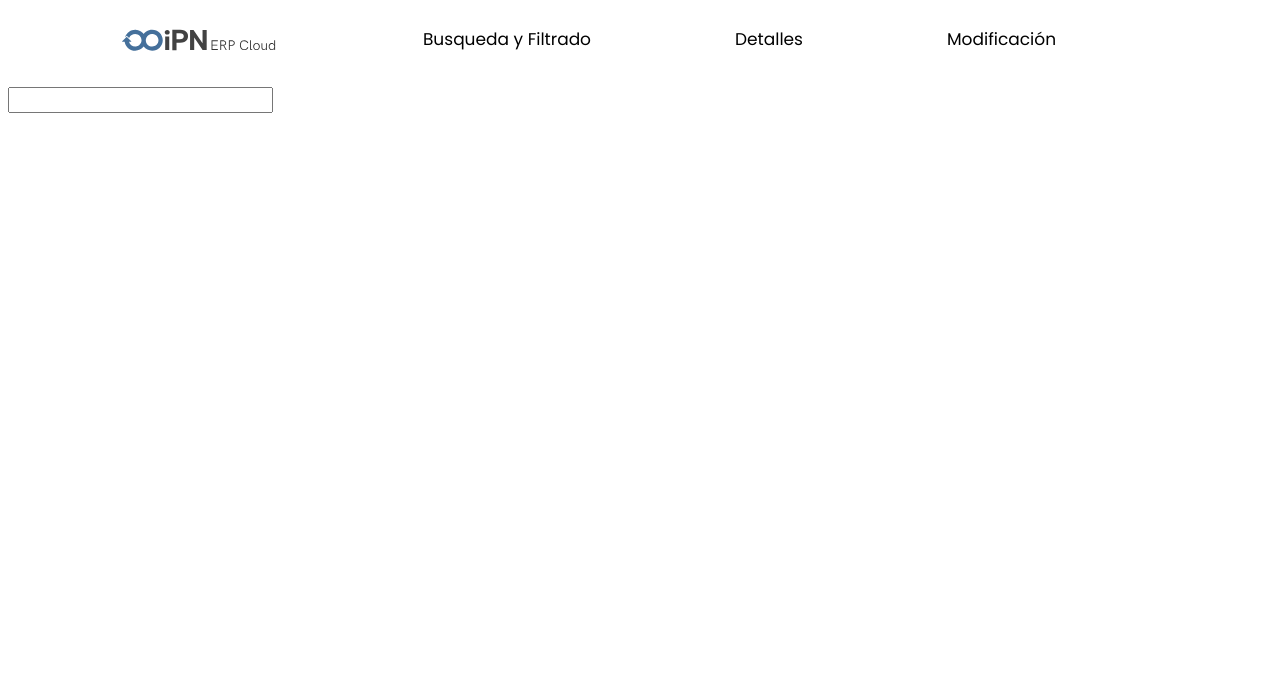
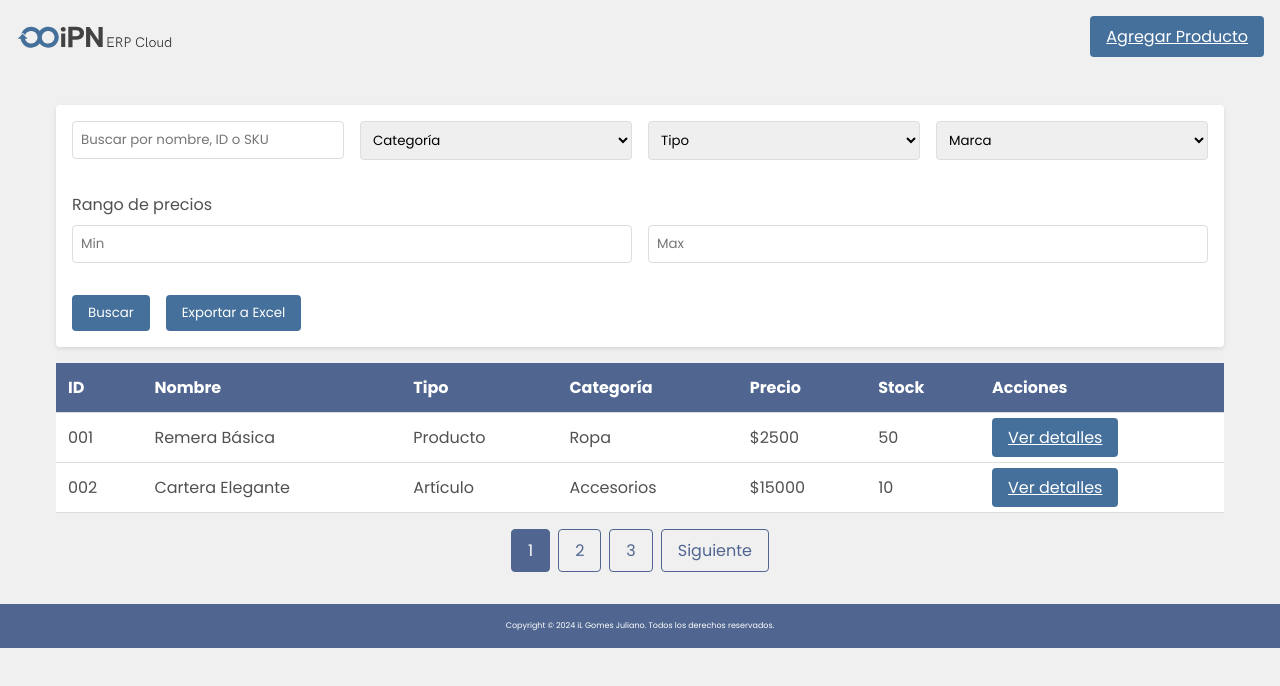
Before and after one commit to shulii1/proyectoIPN.JulianoG, a plain HTML site: page index.html in a window 1280 px wide. Drawn offline with Linux system fonts and the light colour scheme.

Commit message:
Modificaciones finales para entrega parcial

```diff
--- a/index.html
+++ b/index.html
@@ -1,34 +1,117 @@
 <!DOCTYPE html>
 <html lang="en">
+
 <head>
     <meta charset="UTF-8">
     <meta name="viewport" content="width=device-width, initial-scale=1.0">
-    <title>Bienvenido</title>
-    <link rel="stylesheet" href="./resources/css/styles.css">
+    <title>Bienvenido a iPN ERP Cloud</title>
+    <link rel="stylesheet" href="resources/css/styles.css">
+    <link rel="stylesheet" href="resources/css/search.css">
     <link rel="preconnect" href="https://fonts.googleapis.com">
     <link rel="preconnect" href="https://fonts.gstatic.com" crossorigin>
-<link href="https://fonts.googleapis.com/css2?family=Poppins:ital,wght@0,100;0,200;0,300;0,400;0,500;0,600;0,700;0,800;0,900;1,100;1,200;1,300;1,400;1,500;1,600;1,700;1,800;1,900&display=swap" rel="stylesheet">
+    <link
+        href="https://fonts.googleapis.com/css2?family=Poppins:ital,wght@0,100;0,200;0,300;0,400;0,500;0,600;0,700;0,800;0,900;1,100;1,200;1,300;1,400;1,500;1,600;1,700;1,800;1,900&display=swap"
+        rel="stylesheet">
 </head>
 
 <body>
-
     <header>
-        <nav>
-            <ul>
-                <li><img src="./resources/img/logo_iPN.svg" alt="logo_iPN"><a href="#" target="_blank"></a></li>
-                <li>Busqueda y Filtrado</li>
-                <li>Detalles</li>
-                <li>Modificación</li>
-                <li></li>
-            </ul>
-        </nav>
+        <img src="resources/img/logo_iPN.svg" alt="logo_iPN">
+        <a href="edition.html" class="btn btn-primary">Agregar Producto</a>
     </header>
-</body>
     <main>
-<input type="search">
+        <section class="search-panel">
+            <form id="searchForm">
+                <div class="search-grid">
+                    <div class="form-group">
+                        <input type="text" class="form-control" placeholder="Buscar por nombre, ID o SKU">
+                    </div>
+                    <div class="form-group">
+                        <select class="form-control">
+                            <option value="">Categoría</option>
+                            <option>Cotillón</option>
+                            <option>Bazar</option>
+                            <option>Bijoutería</option>
+                        </select>
+                    </div>
+                    <div class="form-group">
+                        <select class="form-control">
+                            <option value="">Tipo</option>
+                            <option>Producto</option>
+                            <option>Artículo</option>
+                        </select>
+                    </div>
+                    <div class="form-group">
+                        <select class="form-control">
+                            <option value="">Marca</option>
+                            <option>Gucci</option>
+                            <option>Balenciaga</option>
+                        </select>
+                    </div>
+                </div>
+                <div class="search-grid">
+                    <div class="form-group">
+                        <label>Rango de precios</label>
+                        <div style="display: flex; gap: 1rem;">
+                            <!--JG: Estilo en linea porque no se porque no me funcionaba desde la hoja de esilos mediante ID-->
+                            <input type="number" class="form-control" placeholder="Min">
+                            <input type="number" class="form-control" placeholder="Max">
+                        </div>
+                    </div>
+                </div>
+                <div class="button-group">
+                    <button type="submit" class="btn btn-primary">Buscar</button>
+                    <button type="button" class="btn btn-primary">Exportar a Excel</button>
+                </div>
+            </form>
+        </section>
+        <table class="products-table">
+            <thead>
+                <tr>
+                    <th>ID</th>
+                    <th>Nombre</th>
+                    <th>Tipo</th>
+                    <th>Categoría</th>
+                    <th>Precio</th>
+                    <th>Stock</th>
+                    <th>Acciones</th>
+                </tr>
+            </thead>
+            <tbody>
+                <tr>
+                    <td>001</td>
+                    <td>Remera Básica</td>
+                    <td>Producto</td>
+                    <td>Ropa</td>
+                    <td>$2500</td>
+                    <td>50</td>
+                    <td>
+                        <a href="details.html" class="btn btn-primary">Ver detalles</a>
+                    </td>
+                </tr>
+                <tr>
+                    <td>002</td>
+                    <td>Cartera Elegante</td>
+                    <td>Artículo</td>
+                    <td>Accesorios</td>
+                    <td>$15000</td>
+                    <td>10</td>
+                    <td>
+                        <a href="details.html" class="btn btn-primary">Ver detalles</a>
+                    </td>
+                </tr>
+            </tbody>
+        </table>
+        <div class="pagination">
+            <a href="#" class="active">1</a>
+            <a href="#">2</a>
+            <a href="#">3</a>
+            <a href="#">Siguiente</a>
+        </div>
     </main>
     <footer>
+        <p>Copyright © 2024 iL Gomes Juliano. Todos los derechos reservados.</p>
+    </footer>
+</body>
 
-</footer>
-<script></script>
 </html>
--- /dev/null
+++ b/resources/css/details.css
@@ -0,0 +1,111 @@
+.product-card {
+    background: white;
+    padding: 2rem;
+    border-radius: 4px;
+    box-shadow: 0 2px 4px rgba(0, 0, 0, 0.1);
+}
+
+.product-grid {
+    display: grid;
+    grid-template-columns: repeat(auto-fit, minmax(300px, 1fr));
+    gap: 2rem;
+    margin-bottom: 2rem;
+}
+
+.image-gallery {
+    position: relative;
+    overflow: hidden;
+}
+
+.gallery-container {
+    display: flex;
+    transition: transform 0.3s ease;
+}
+
+.gallery-image {
+    width: 100%;
+    aspect-ratio: 1;
+    object-fit: cover;
+}
+
+.gallery-controls {
+    display: flex;
+    justify-content: center;
+    gap: 1rem;
+    margin-top: 1rem;
+}
+
+.btn {
+    padding: 0.5rem 1rem;
+    border: none;
+    border-radius: 4px;
+    cursor: pointer;
+    color: white;
+    background-color: var(--accent-color);
+}
+
+.btn-primary {
+    background-color: var(--accent-color);
+}
+
+.btn-primary:hover {
+    background-color: var(--dark-accent);
+}
+
+.variants-table {
+    width: 100%;
+    border-collapse: collapse;
+    margin-top: 1rem;
+}
+
+.variants-table th,
+.variants-table td {
+    padding: 0.75rem;
+    text-align: left;
+    border-bottom: 1px solid #ddd;
+}
+
+.variants-table th {
+    background-color: var(--primary-color);
+    color: white;
+}
+
+.product-info h2 {
+    color: var(--primary-color);
+    margin-bottom: 1rem;
+}
+
+.product-info p {
+    margin-bottom: 1rem;
+    line-height: 1.6;
+}
+
+.product-meta {
+    margin: 1rem 0;
+    padding: 1rem 0;
+    border-top: 1px solid #ddd;
+    border-bottom: 1px solid #ddd;
+}
+
+.product-meta div {
+    margin-bottom: 0.5rem;
+}
+
+.promotions {
+    background: #e8f4ff;
+    padding: 1rem;
+    border-radius: 4px;
+    margin-top: 1rem;
+}
+
+@media (max-width: 768px) {
+    .product-grid {
+        grid-template-columns: 1fr; /*JG: Mostre las 2 columnas en una sola al alcanzar el tamaño de pantalla de celular*/
+    }
+
+    .variants-table {
+        display: block;
+        overflow-x: auto;
+        white-space: nowrap;
+    }
+}
--- /dev/null
+++ b/resources/css/edition.css
@@ -0,0 +1,78 @@
+/*JG: Admito que no llegue con los tiempos y empece a usar estilos en linea para esta interfaz*/
+
+.card {
+    background: #FFF;
+    padding: 2rem;
+    border-radius: 8px;
+    box-shadow: 0 2px 4px rgba(0, 0, 0, 0.1);
+}
+
+.form-grid {
+    display: grid;
+    grid-template-columns: 1fr 1fr;
+    gap: 2rem;
+}
+
+.form-group {
+    margin-bottom: 1rem;
+}
+
+.form-group label {
+    display: block;
+    margin-bottom: 0.5rem;
+    color: var(--primary);
+    font-weight: bold;
+}
+
+.form-control {
+    width: 100%;
+    padding: 0.5rem;
+    border: 1px solid #ddd;
+    border-radius: 4px;
+}
+
+.btn {
+    padding: 0.5rem 1rem;
+    border: none;
+    border-radius: 4px;
+    color: #FFF;
+    background: var(--accent);
+    cursor: pointer;
+}
+
+.btn-primary {
+    background-color: var(--accent-color);
+}
+
+.btn-primary:hover {
+    background-color: var(--dark-accent);
+}
+
+.btn-danger {
+    background: #dc3545;
+}
+
+table {
+    width: 100%;
+    border-collapse: collapse;
+    margin: 1rem 0;
+}
+
+th,
+td {
+    padding: 0.5rem;
+    border-bottom: 1px solid #ddd;
+    text-align: left;
+}
+
+th {
+    background: var(--primary);
+    color: #FFF;
+}
+
+
+@media (max-width: 768px) {
+    .form-grid {
+        grid-template-columns: 1fr;
+    }
+} /*JG: Mostre las 2 columnas en una sola al alcanzar el tamaño de pantalla de celular*/
--- /dev/null
+++ b/resources/css/search.css
@@ -0,0 +1,119 @@
+/*JG:Estilos base desarrollado en la hoja "styles.css"*/
+.search-panel {
+    background: #FFF;
+    padding: 1rem;
+    margin: 1rem 0;
+    border-radius: 4px;
+    box-shadow: 0 2px 4px rgba(0,0,0,0.1);
+}
+
+.search-grid {
+    display: grid;
+    grid-template-columns: repeat(auto-fit, minmax(200px, 1fr));
+    gap: 1rem;
+    margin-bottom: 1rem;
+}
+
+.form-group {
+    margin-bottom: 1rem;
+}
+
+.form-group label {
+    display: block;
+    margin-bottom: 0.5rem;
+}
+
+.form-control {
+    width: 100%;
+    padding: 0.5rem;
+    border: 1px solid #ddd;
+    border-radius: 4px;
+}
+
+.btn {
+    padding: 0.5rem 1rem;
+    border: none;
+    border-radius: 4px;
+    cursor: pointer;
+    color: #FFF;
+}
+
+.btn-primary {
+    background-color: var(--accent-color);
+}
+
+.btn-primary:hover {
+    background-color: var(--dark-accent);
+}
+
+.products-table {
+    width: 100%;
+    border-collapse: collapse;
+    background: #FFF;
+    margin-top: 1rem;
+}
+
+.products-table th,
+.products-table td {
+    padding: 0.75rem;
+    text-align: left;
+    border-bottom: 1px solid #ddd;
+}
+
+.products-table th {
+    background-color: var(--primary-color);
+    color: #FFF;
+}
+
+.products-table tr:hover {
+    background-color: #f5f5f5;
+}
+
+.pagination {
+    display: flex;
+    justify-content: center;
+    list-style: none;
+    padding: 1rem 0;
+    gap: 0.5rem;
+}
+
+.pagination a {
+    padding: 0.5rem 1rem;
+    border: 1px solid var(--primary-color);
+    text-decoration: none;
+    color: var(--primary-color);
+    border-radius: 4px;
+}
+
+.pagination a.active {
+    background-color: var(--primary-color);
+    color: #FFF;
+}
+
+.button-group {
+    display: flex;
+    gap: 1rem;
+    margin-top: 1rem;
+}
+
+@media (max-width: 768px) {
+
+
+    .search-grid {
+        grid-template-columns: 1fr;
+    }
+
+    .products-table {
+        display: block;
+        overflow-x: auto;
+        white-space: nowrap;
+    }
+
+    .button-group {
+        flex-direction: column;
+    }
+
+    .btn {
+        width: 100%;
+    }
+}
--- a/resources/css/styles.css
+++ b/resources/css/styles.css
@@ -1,34 +1,50 @@
+/*
+JG: no se me aplican las fuentes de la carpeta de "fonts"
 @font-face {
     font-family:"Poppins";
-    src: url(fonts/Poppins.zip);
+    src: url(fonts/poppins.zip);
+}
+*/
+
+:root {
+    --primary-color: #506690;
+    --secondary-color: #f0f0f0;
+    --text-color: #515151;
+    --accent-color: #45709B;
+    --dark-accent: #40506b;
 }
 
-:root{
-   --gris-claro:#777;
-}
-
-*{
+* {
+    margin: 0;
+    padding: 0;
     box-sizing: border-box;
     font-family: "Poppins", sans-serif;
 }
 
-header{
-    display: inline;
-
+body {
+    background-color: var(--secondary-color);
+    color: var(--text-color);
 }
 
-ul{
+header {
+    padding: 1rem;
+    color: #FFF;
     display: flex;
-    justify-content: center;
+    justify-content: space-between;
+    align-items: center;
 }
 
-li{
-    list-style: none;
-    display: inline;
-    margin: 10px auto;
-    font-size: 17px;
+main {
+    width: 95%;
+    max-width: 1200px;
+    margin: 0 auto;
+    padding: 1rem;
 }
 
-body > header{
-    background-color: #333;
+footer {
+    background-color: var(--primary-color);
+    padding: 1rem;
+    font-size: 8px;
+    text-align: center;
+    color: #FFF;
 }
--- /dev/null
+++ b/resources/js/searchScript.js
@@ -0,0 +1 @@
+//JG: Acá tengo pensado implementar la logica de busqueda, pero seguramente lo resuelva con ASP.
```
Also changed, not shown: details.html (added, +107 -0 lines), edition.html (added, +117 -0 lines). Lines whose indentation alone changed are shown as unchanged.
